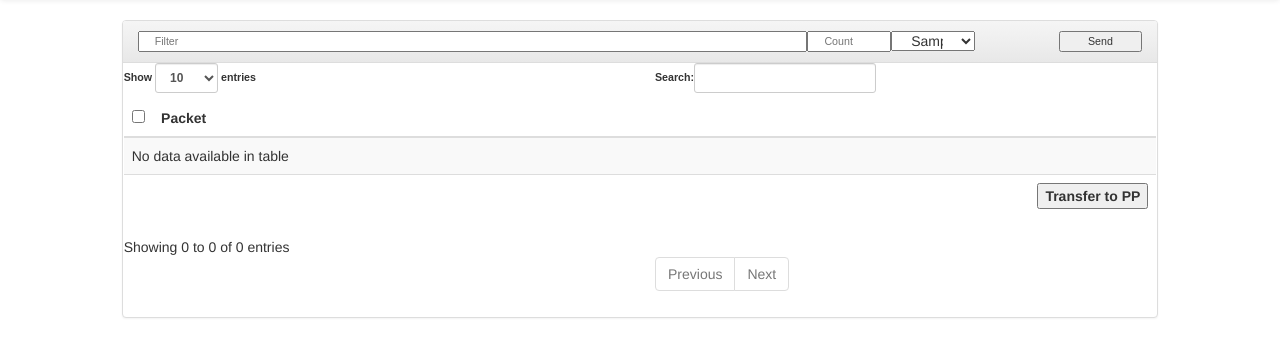
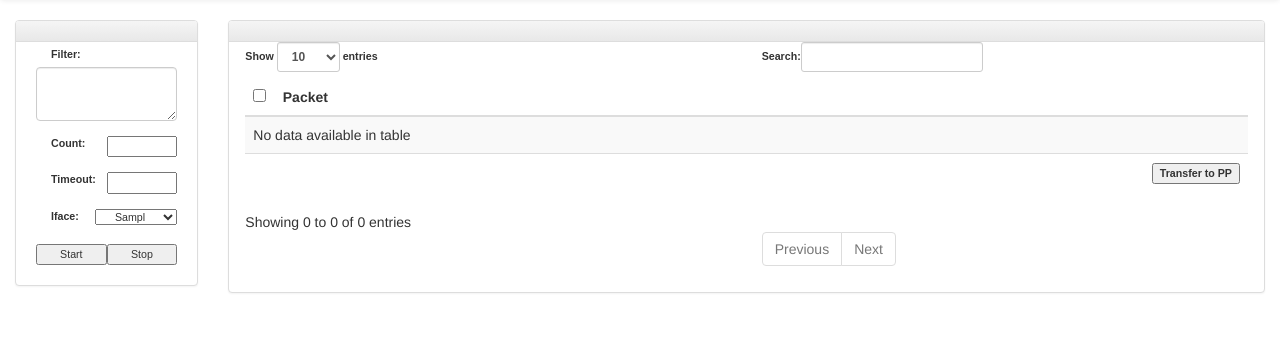
Before and after one commit to PeterPanZeta/ScratchLayer, a Django app: template ScratchLayer/templates/ScratchLayer/index.html in a window 1280 px wide, after a click on "Sniffer". Shown: the part 52-409 px from the top of the page. Run offline with Django 3.2, Linux system fonts and the light colour scheme; the template is opened without the code that fills it: most values are stand-ins (such as "Sample title", 1, 10 or a date in 2020); some libraries are stand-ins or nearby versions.

Commit message:
Developed today

```diff
--- a/ScratchLayer/static/ScratchLayer/DragandDrop/DragandDrop.css
+++ b/ScratchLayer/static/ScratchLayer/DragandDrop/DragandDrop.css
@@ -7,6 +7,18 @@ input {
 }
 
 label {
+  font-family: Arial;
+  font-size: 8pt;
+  background-color: "#00FF00"
+}
+
+select {
+  font-family: Arial;
+  font-size: 8pt;
+  background-color: "#00FF00"
+}
+
+button {
   font-family: Arial;
   font-size: 8pt;
   background-color: "#00FF00"
--- a/ScratchLayer/static/ScratchLayer/DragandDrop/DragandDrop.js
+++ b/ScratchLayer/static/ScratchLayer/DragandDrop/DragandDrop.js
@@ -22,7 +22,7 @@ $(document).ready(function() {
 	parentination2.addEventListener('drop',function(e){drop(e)}, false);
 
 	tableSniff = $('#dataTables-Sniffer').DataTable({
-    	responsive: true,
+    	//responsive: true,
     	bSort: false,
     	width: '1%',
         className: 'dt-body-center',
--- a/ScratchLayer/templates/ScratchLayer/index.html
+++ b/ScratchLayer/templates/ScratchLayer/index.html
@@ -12,7 +12,7 @@
   <div class="row">
       <div class="col-md-1" >
        <div class="panel panel-default">
-          <div class="panel-heading"><h8>Element</h8></div>
+          <div class="panel-heading"></div>
           <div id="elements1" class="panel-body">
             <div class="row col-lg-1 col-xs-12" >
 
@@ -49,7 +49,7 @@
       </div>
       <div class="col-md-11">
         <div class="panel panel-default">
-          <div class="panel-heading col-xs-12"> <div class="col-lg-6 col-xs-6">Panel Principal</div><select id="interfaces1" class="col-lg-1 col-xs-2  col-lg-offset-5 col-xs-offset-4">
+          <div class="panel-heading col-xs-12"> <div class="col-lg-6 col-xs-6"></div><select id="interfaces1" class="col-lg-1 col-xs-2  col-lg-offset-5 col-xs-offset-4">
             {% for inter in interfaces %}
                 <option value="{{inter}}">{{ inter }}</option>
             {% endfor %}
@@ -62,16 +62,45 @@
 
 <div id='Snffer' class="col-xs-12">
   <div class="row">
-    <div class="col-xs-10 col-xs-offset-1">
+  <div class="col-md-2" >
+       <div class="panel panel-default">
+          <div class="panel-heading"></div>
+          <div id="elements1" class="panel-body">
+          <form id="formSniff" method="post" onsubmit="SubmitSniff(this,event)">
+            <div class='form-group col-xs-12'>
+              <label class='col-xs-12' for='Filter'>Filter: </label>
+              <textarea rows="2" class="form-control" name="filter"></textarea>
+            </div>
+            <div class='form-group col-xs-12'>
+              <label class='col-xs-6' for='count'>Count: </label>
+              <input type="text" name="count" class="col-xs-6">
+            </div>
+            <div class='form-group col-xs-12'>
+              <label class='col-xs-6' for='timeout'>Timeout: </label>
+              <input type="text" name="timeout" class="col-xs-6">
+            </div>
+            <div class='form-group col-xs-12'>
+              <label class='col-xs-5' for='inface'>Iface: </label>
+              <select name="interfaz" id="interfaces2" class="col-xs-7">
+                {% for inter in interfaces %}
+                    <option value="{{inter}}">{{ inter }}</option>
+                {% endfor %}
+              </select>
+            </div>
+            <div class='form-group col-lg-12 col-xs-6' style="text-align: right;">
+              <input class='col-lg-6 col-xs-3' type='submit' id='buttonSubmitSniff' value='Start'></input>
+              <button class='col-lg-6 col-xs-3' type='button' id='buttonStopSniff' value='Stop'>Stop</button>
+
+            </div>
+          </form>
+          </div>
+        </div>
+      </div>
+    <div class="col-md-10">
         <div class="panel panel-default">
-          <div class="panel-heading col-xs-12"><form id="formSniff" method="post" onsubmit="SubmitSniff(this,event)"><input type="text" name="filter" class="col-lg-8 col-xs-7" placeholder="Filter"><input type="text" name="count" class="col-lg-1 col-xs-1" placeholder="Count"> <select name="interfaz" id="interfaces2" class="col-lg-1 col-xs-2">
-            {% for inter in interfaces %}
-                <option value="{{inter}}">{{ inter }}</option>
-            {% endfor %}
-          </select>
-          <input class='col-lg-1 col-xs-1 col-lg-offset-1 col-xs-offset-1' type='submit' id='buttonSubmit"+this.id+"' value='Send'></input>
-          </form></div>
+          <div class="panel-heading col-xs-12"></div>
           <div id="Sniffer" class="panel-body Sniff">
+            <div class="col-xs-12">
             <table width="100%" class="table table-striped table-hover display select " cellspacing="0" id="dataTables-Sniffer"> <!--table-bordered-->
              <thead>
                   <tr>
@@ -89,6 +118,7 @@
                 </tfoot>
                 <tbody></tbody>
             </table>
+            </div>
           </div>
         </div>
       </div>
```
Also changed, not shown: ScratchLayer/static/ScratchLayer/Scapy/AllScapy.py (+56 -42 lines), ScratchLayer/views.py (+14 -1 lines).
